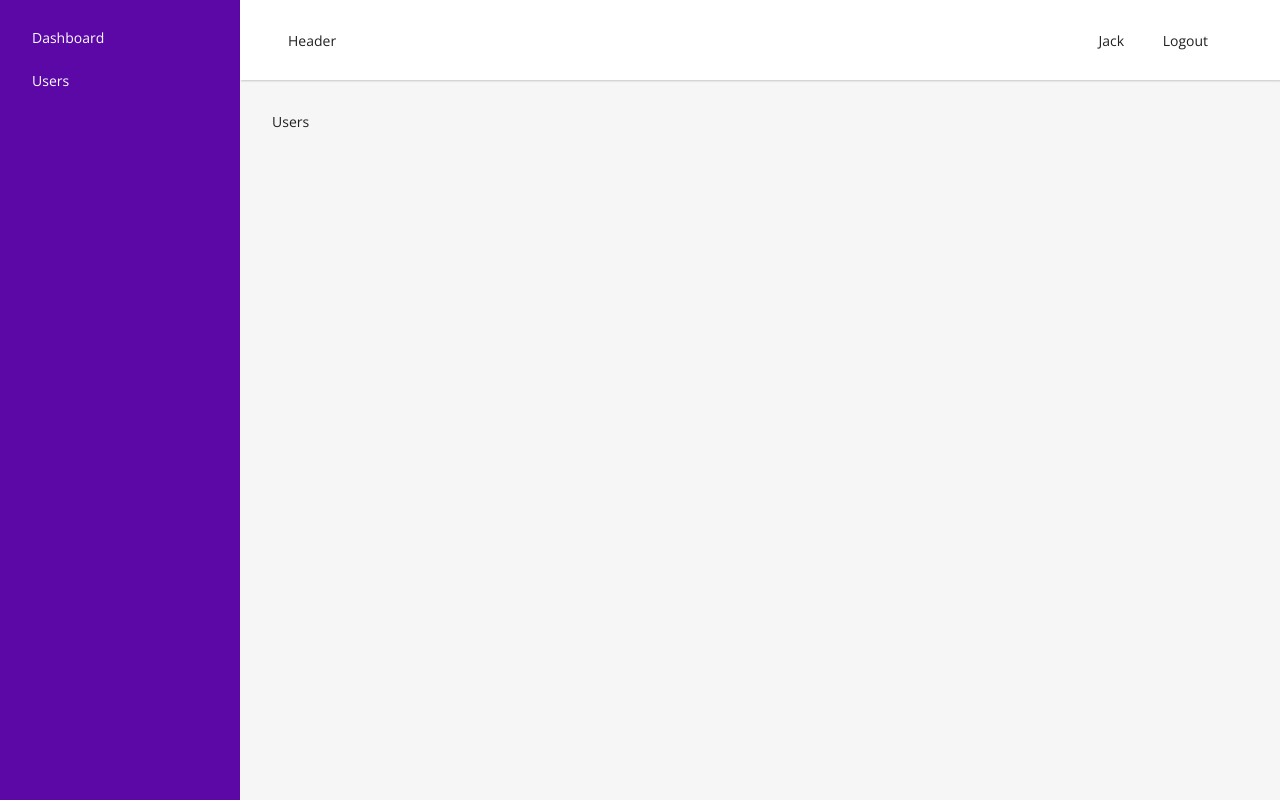
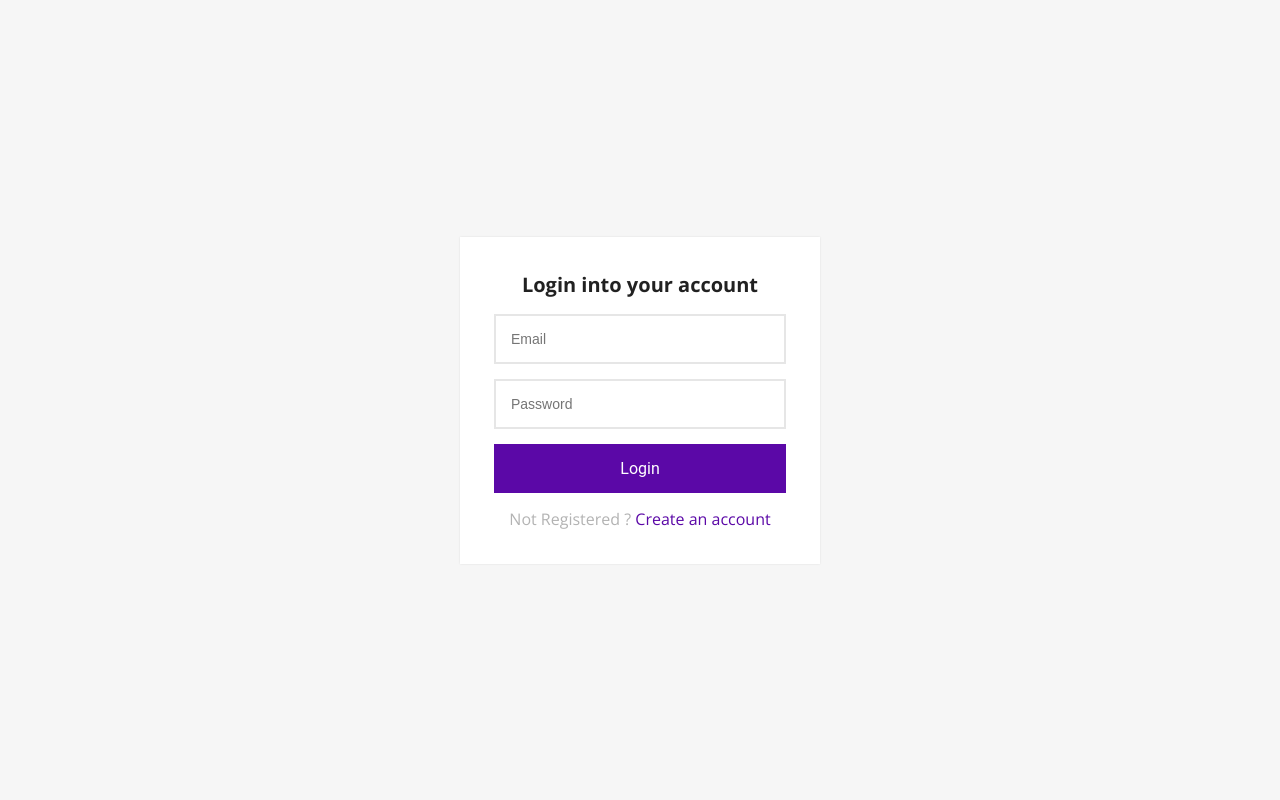
Before and after one commit to kaanboyacii/Laravel-React_Full-Stack, a React (Vite) app in the folder react/: page /login in a window 1280 px wide. Before the commit this address led to /users. Built offline with nearby package versions, Linux system fonts and the light colour scheme.

Commit message:
Login page

```diff
--- a/react/src/contexts/ContextProvider.jsx
+++ b/react/src/contexts/ContextProvider.jsx
@@ -11,7 +11,7 @@
     const [user, setUser] = useState({
         name:'Jack'
     });
-    const [token, _setToken] = useState(123);
+    const [token, _setToken] = useState(null);
     // localStorage.getItem('ACCESS_TOKEN')
     const setToken= (token) => {
         _setToken(token)
--- a/react/src/views/Login.jsx
+++ b/react/src/views/Login.jsx
@@ -1,7 +1,24 @@
 import React from 'react'
+import { Link } from 'react-router-dom';
 
 export default function Users() {
+  const onSubmit = (ev) => {
+    ev.preventDefault();
+  }
+
   return (
-    <div>Login</div>
+    <div className='login-signup-form animated fadeInDown'>
+      <div className="form">
+        <form onSubmit={onSubmit}>
+          <h1 className='title'>Login into your account</h1>
+          <input placeholder='Email' type="email" />
+          <input placeholder='Password' type="password" />
+          <button className='btn btn-block'>Login</button>
+          <p className='message'>
+            Not Registered ? <Link to="/signup">Create an account</Link>
+          </p>
+        </form>
+      </div>
+    </div>
   )
 }
```
